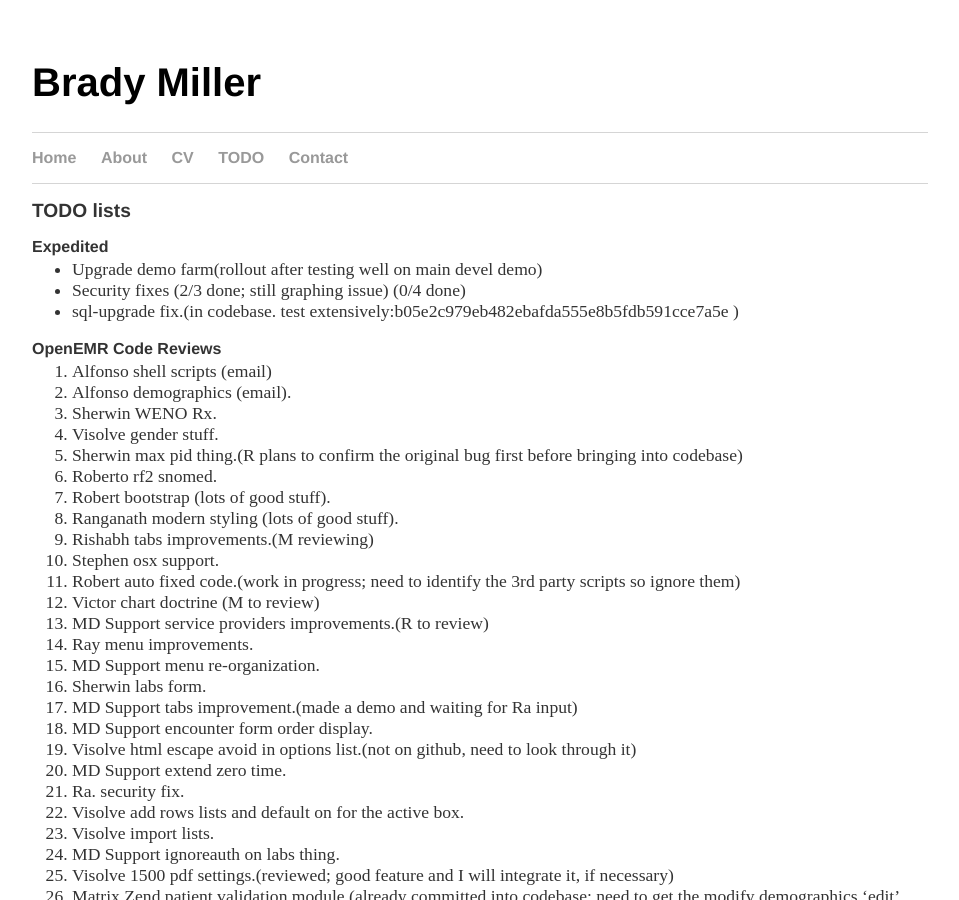
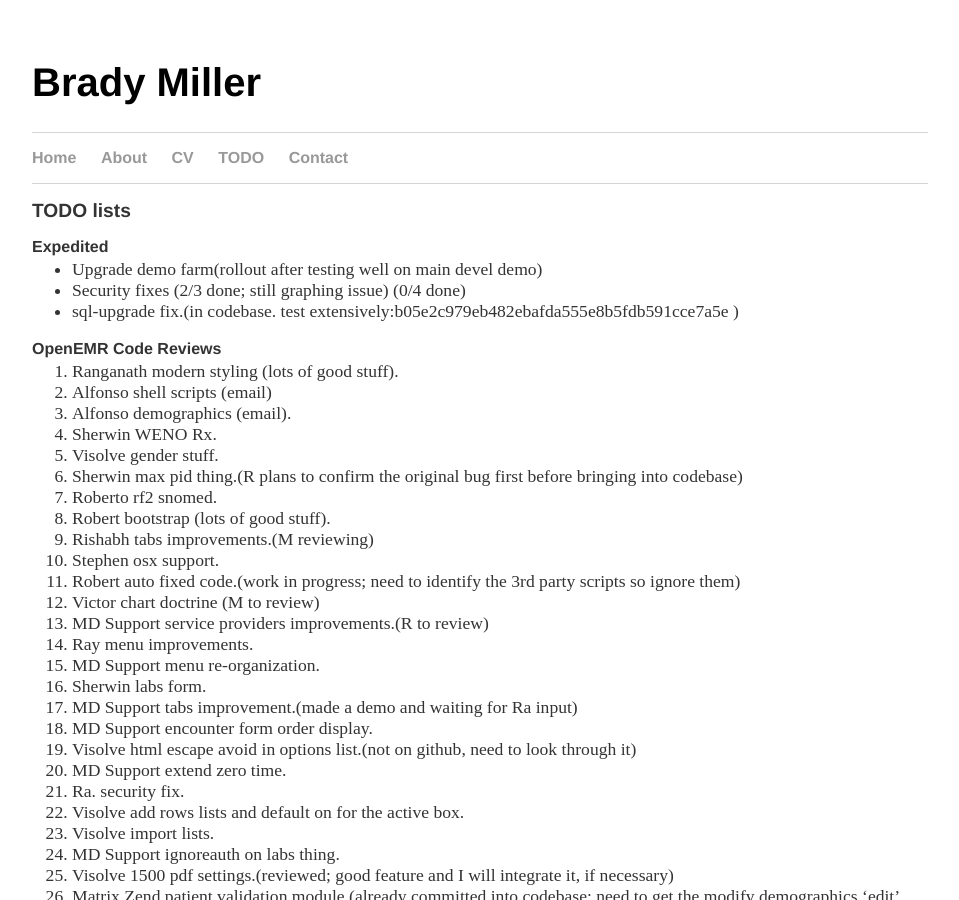
Before and after one commit to bradymiller/bradymiller.github.io, a Jekyll site: the page built from todo/index.md, in a window 1280 px wide and 900 px high. Shown: the whole window, without its empty margins (160-1119 px from the left). Built offline with Jekyll 4.4.1, drawn with Linux system fonts in a browser that asks for light colours; our own code applies the rules of GitHub Pages for plain Markdown files; part of the change alters nothing that is shown.

```diff
--- a/todo/index.md
+++ b/todo/index.md
@@ -9,6 +9,7 @@ layout: default
 * sql-upgrade fix.(in codebase. test extensively:b05e2c979eb482ebafda555e8b5fdb591cce7a5e )
 
 ### OpenEMR Code Reviews
+1. Ranganath modern styling (lots of good stuff).
 1. Alfonso shell scripts (email)
 1. Alfonso demographics (email).
 1. Sherwin WENO Rx.
@@ -16,7 +17,6 @@ layout: default
 1. Sherwin max pid thing.(R plans to confirm the original bug first before bringing into codebase)
 1. Roberto rf2 snomed.
 1. Robert bootstrap (lots of good stuff).
-1. Ranganath modern styling (lots of good stuff).
 1. Rishabh tabs improvements.(M reviewing)
 1. Stephen osx support.
 1. Robert auto fixed code.(work in progress; need to identify the 3rd party scripts so ignore them)
```
